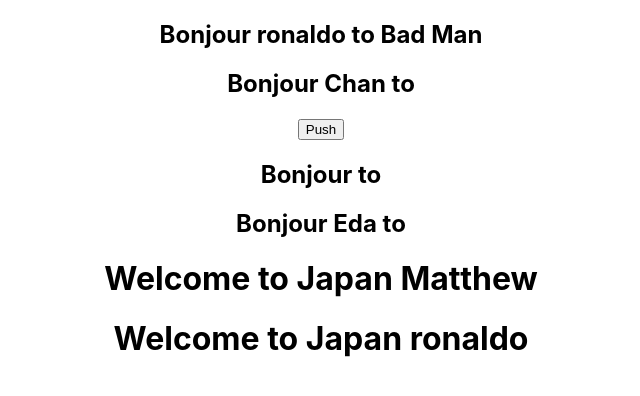
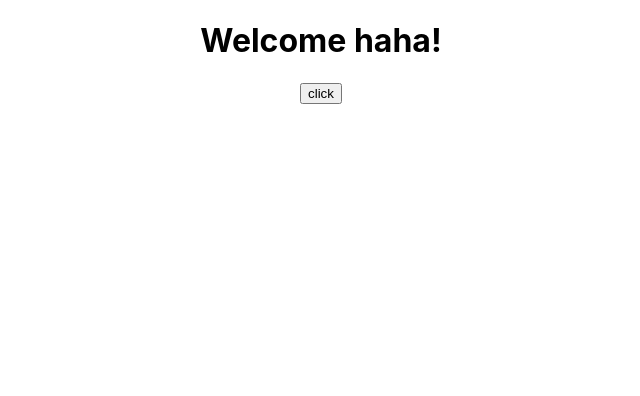
Before and after one commit to zigzagdev/React.training, a React (Create React App) app: page / in a window 1280 px wide. Shown: the top 396 px of the page, without its empty margins (319-959 px from the left). Built offline with nearby package versions, Linux system fonts and the light colour scheme.

Commit message:
this.state.this.setState_learned

```diff
--- a/src/App.js
+++ b/src/App.js
@@ -1,20 +1,24 @@
 import React, { Component } from 'react'
 import './App.css'
+// eslint-disable-next-line
 import Greet from './components/Greet'
+// eslint-disable-next-line
 import Welcome from "./components/Welcome";
+import Message from "./components/Message";
 
 class App extends Component{
     render() {
       return(
        <div className="App">
-         <Greet name="ronaldo" hero="Bad Man"/>
-           <Greet name="Chan"/>
-           <button>Push</button>
-            <Greet/>
-           <Greet name="Eda"/>
+         <Message/>
+        {/* <Greet name="ronaldo" hero="Bad Man"/>*/}
+        {/*   <Greet name="Chan"/>*/}
+        {/*   <button>Push</button>*/}
+        {/*    <Greet/>*/}
+        {/*   <Greet name="Eda"/>*/}
 
-        <Welcome name="Matthew"/>
-        <Welcome name="ronaldo"/>
+        {/*<Welcome name="Matthew"/>*/}
+        {/*<Welcome name="ronaldo"/>*/}
        </div>
       );
     }
--- /dev/null
+++ b/src/components/Message.js
@@ -0,0 +1,28 @@
+import React, { Component } from 'react'
+
+
+class Message extends Component {
+    constructor() {
+        super()
+        this.state= {
+            message: 'Welcome haha!'
+        }
+    }
+
+    changeMessage() {
+        this.setState({
+            message: 'Thank you!'
+        })
+    }
+
+    render() {
+      return(
+          <div>
+              <h1>{ this.state.message}</h1>
+              <button onClick={ ()=> this.changeMessage()}> click </button>
+          </div>
+      )
+    }
+}
+
+export default Message;
--- a/src/components/Welcome.js
+++ b/src/components/Welcome.js
@@ -1,8 +1,12 @@
-import React from 'react'
+import React, { Component } from 'react'
 
-const Welcome = (props) => {
-   console.log(props)
-    return<h1> Welcome to Japan {props.name}</h1>
+
+class Welcome extends Component {
+    render(){
+     return(
+      <h2>Welcome {this.props.name} to {this.props.name}</h2>
+     )
+    }
 }
 
 export default Welcome;
```
Also changed, not shown: 1 other file (tests, documents, lock files or other folders).
